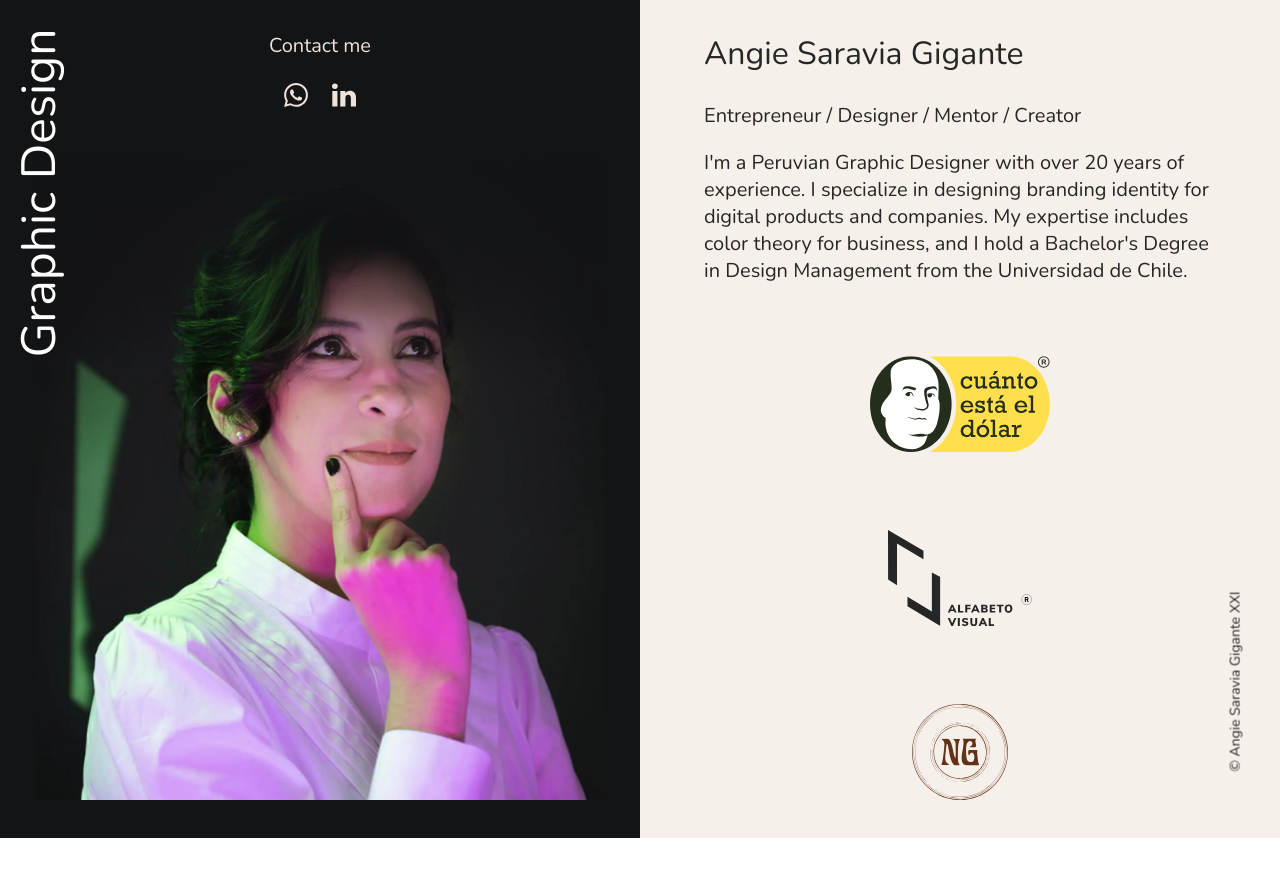
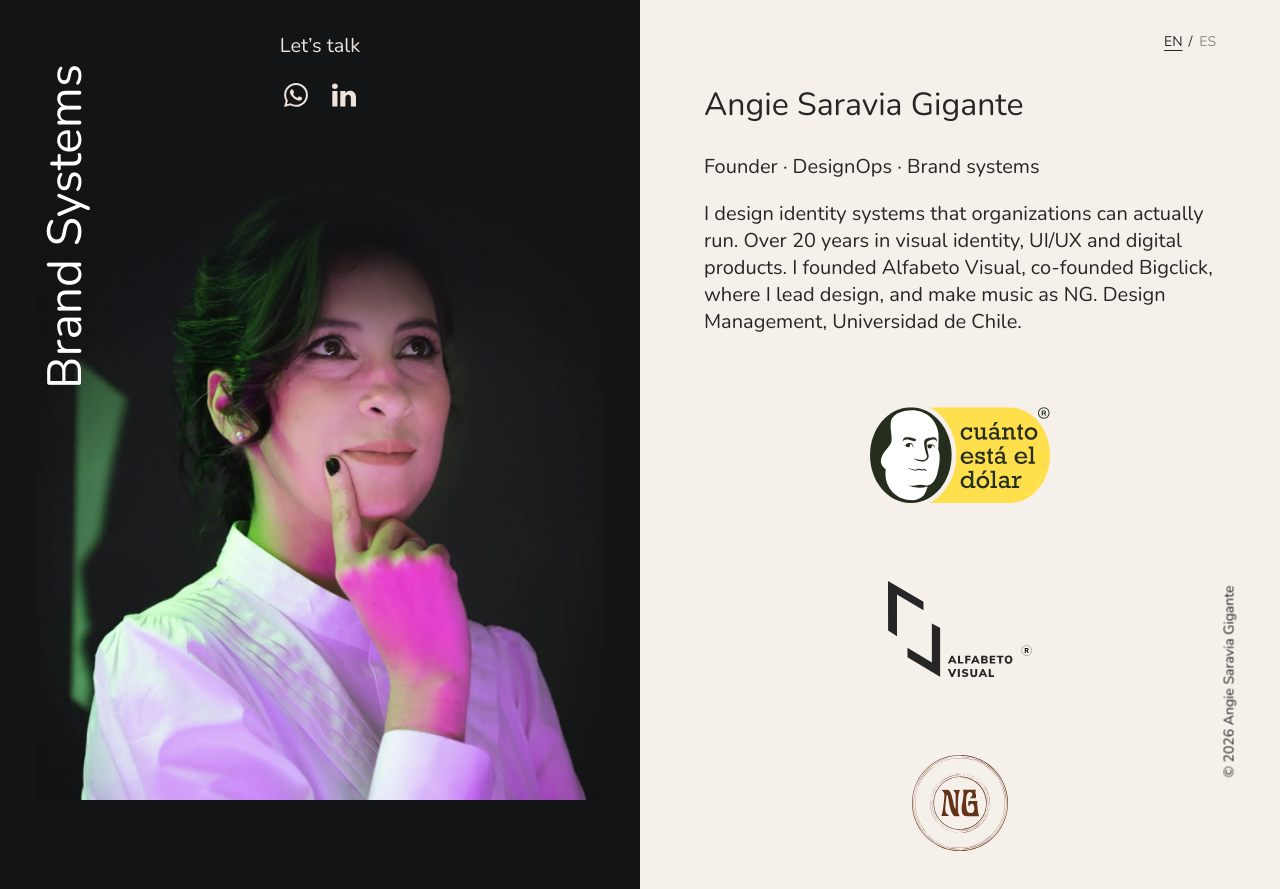
Before and after one commit to 4ngelinepe/angie-saravia-gigante, a plain HTML site: page index.html in a window 1280 px wide. Before the commit the page ends 838 px from the top, so only its background shows below. Drawn offline with nearby package versions, Linux system fonts and the light colour scheme.

Commit message:
Textos actualizados y versión bilingüe EN/ES; sale Ancestras
Co-Authored-By: Claude Opus 5.5 <noreply@anthropic.com>
Claude-Session: https://claude.ai/code/session_016BPKgYRopsFkHhskAmfMKY

```diff
--- a/index.html
+++ b/index.html
@@ -7,18 +7,25 @@
     <link rel="preconnect" href="https://fonts.gstatic.com" crossorigin>
     <link href="https://fonts.googleapis.com/css2?family=Nunito:wght@200;300&family=Roboto:ital,wght@0,400;0,500;1,400;1,500&display=swap" rel="stylesheet">
     <link rel="stylesheet" href="style.css">
-    <title>Angie Saravia Gigante</title>
-    <link rel="icon" rel="icon" href="assets/favicon.png" type="image/png">
+    <title>Angie Saravia Gigante · Founder · DesignOps</title>
+    <meta name="description" content="Angie Saravia Gigante, founder of Alfabeto Visual. Identity systems and DesignOps. 20+ years. Lima, Peru.">
+    <link rel="canonical" href="https://angiesaraviagigante.com/">
+    <meta property="og:type" content="website">
+    <meta property="og:url" content="https://angiesaraviagigante.com/">
+    <meta property="og:title" content="Angie Saravia Gigante · Founder · DesignOps">
+    <meta property="og:description" content="I design identity systems that organizations can actually run.">
+    <meta property="og:image" content="https://angiesaraviagigante.com/assets/angie.png">
+    <link rel="icon" href="assets/favicon.png" type="image/png">
   </head>
   <body>
 
     <div class="layout">
 
       <div class="hero-container">
-        <h1 class="-rotate_90">Graphic Design</h1>
+        <h1 class="-rotate_90" data-es="Sistemas de marca">Brand Systems</h1>
 
         <div class="contact-container -align_block_xaxis">
-          <h4 class="title">Contact me</h4>
+          <h4 class="title" data-es="Conversemos">Let’s talk</h4>
           <nav class="icons-navigation">
             <a href="https://wa.me/51987550655?text=Hola,%20Angie!" class="icon-button" target="_blank">
               <svg width="24" height="24" viewBox="0 0 360 362" fill="none" xmlns="http://www.w3.org/2000/svg">
@@ -32,16 +39,21 @@
         </div>
 
         <div class="author-portrait">
-          <img src="assets/Angie-Saravia-gigante.webp" alt="author portrait">
+          <img src="assets/Angie-Saravia-gigante.webp" alt="Angie Saravia Gigante">
         </div>
       </div>
 
       <main class="main-content">
         <section class="author-info">
+          <div class="lang" role="group" aria-label="Language">
+            <button type="button" data-lang="en" aria-pressed="true">EN</button>
+            <span aria-hidden="true">/</span>
+            <button type="button" data-lang="es" aria-pressed="false">ES</button>
+          </div>
           <h2 class="name">Angie Saravia Gigante</h2>
-          <p> Entrepreneur / Designer / Mentor / Creator </p>
-          <p>
-            I'm a Peruvian Graphic Designer with over 20 years of experience. I specialize in designing branding identity for digital products and companies. My expertise includes color theory for business, and I hold a Bachelor's Degree in Design Management from the Universidad de Chile.
+          <p data-es="Fundadora · DesignOps · Sistemas de marca">Founder · DesignOps · Brand systems</p>
+          <p data-es="Diseño sistemas de identidad que una organización puede operar de verdad. Más de 20 años en identidad visual, UI/UX y productos digitales. Fundé Alfabeto Visual, cofundé Bigclick, donde dirijo el diseño, y hago música como NG. Gestión de Diseño, Universidad de Chile.">
+            I design identity systems that organizations can actually run. Over 20 years in visual identity, UI/UX and digital products. I founded Alfabeto Visual, co-founded Bigclick, where I lead design, and make music as NG. Design Management, Universidad de Chile.
           </p>
         </section>
         <section class="projects-container">
@@ -53,19 +65,15 @@
           </nav> -->
           <div class="projects-list">
             <a class="project" target="_blank" href="https://cuantoestaeldolar.pe">
-              <img src="assets/ced.svg">
+              <img src="assets/ced.svg" alt="cuántoestáeldólar">
               <svg class="-arrow" xmlns="http://www.w3.org/2000/svg" viewBox="0 -960 960 960" width="64" height="64"><path d="M607.461-480 298.846-788.615q-8.846-8.846-8.731-21.27.116-12.423 8.962-21.269Q307.923-840 320.346-840q12.423 0 21.269 8.846l305.462 305.692q9.692 9.693 14.154 21.616 4.461 11.923 4.461 23.846t-4.461 23.846q-4.462 11.923-14.154 21.616L341.385-128.846q-8.846 8.846-21.154 8.731-12.308-.116-21.154-8.962t-8.846-21.269q0-12.423 8.846-21.269L607.461-480Z"/></svg>
             </a>
             <a class="project" target="_blank" href="https://alfabetovisual.com">
-              <img src="assets/alfabeto.svg">
+              <img src="assets/alfabeto.svg" alt="Alfabeto Visual">
               <svg class="-arrow" xmlns="http://www.w3.org/2000/svg" viewBox="0 -960 960 960" width="64" height="64"><path d="M607.461-480 298.846-788.615q-8.846-8.846-8.731-21.27.116-12.423 8.962-21.269Q307.923-840 320.346-840q12.423 0 21.269 8.846l305.462 305.692q9.692 9.693 14.154 21.616 4.461 11.923 4.461 23.846t-4.461 23.846q-4.462 11.923-14.154 21.616L341.385-128.846q-8.846 8.846-21.154 8.731-12.308-.116-21.154-8.962t-8.846-21.269q0-12.423 8.846-21.269L607.461-480Z"/></svg>
             </a>
-            <!-- <a class="project" target="_blank" href="https://ancestras.pe">
-              <img src="assets/ancestras.svg">
-              <svg class="-arrow" xmlns="http://www.w3.org/2000/svg" viewBox="0 -960 960 960" width="64" height="64"><path d="M607.461-480 298.846-788.615q-8.846-8.846-8.731-21.27.116-12.423 8.962-21.269Q307.923-840 320.346-840q12.423 0 21.269 8.846l305.462 305.692q9.692 9.693 14.154 21.616 4.461 11.923 4.461 23.846t-4.461 23.846q-4.462 11.923-14.154 21.616L341.385-128.846q-8.846 8.846-21.154 8.731-12.308-.116-21.154-8.962t-8.846-21.269q0-12.423 8.846-21.269L607.461-480Z"/></svg>
-            </a> -->
             <a class="project" target="_blank" href="https://ngmusique.com">
-              <img src="assets/ng.svg">
+              <img src="assets/ng.svg" alt="NG">
               <svg class="-arrow" xmlns="http://www.w3.org/2000/svg" viewBox="0 -960 960 960" width="64" height="64"><path d="M607.461-480 298.846-788.615q-8.846-8.846-8.731-21.27.116-12.423 8.962-21.269Q307.923-840 320.346-840q12.423 0 21.269 8.846l305.462 305.692q9.692 9.693 14.154 21.616 4.461 11.923 4.461 23.846t-4.461 23.846q-4.462 11.923-14.154 21.616L341.385-128.846q-8.846 8.846-21.154 8.731-12.308-.116-21.154-8.962t-8.846-21.269q0-12.423 8.846-21.269L607.461-480Z"/></svg>
             </a>
           </div>
@@ -74,8 +82,29 @@
     </div>
 
     <footer class="main-footer -rotate_90 -float_element">
-      <span>© Angie Saravia Gigante XXI</span>
+      <span>© 2026 Angie Saravia Gigante</span>
     </footer>
 
+    <script>
+      (function () {
+        var nodes = document.querySelectorAll('[data-es]');
+        nodes.forEach(function (n) { n.setAttribute('data-en', n.innerHTML.trim()); });
+        function setLang(lang) {
+          nodes.forEach(function (n) { n.innerHTML = n.getAttribute('data-' + lang); });
+          document.documentElement.lang = lang;
+          document.querySelectorAll('[data-lang]').forEach(function (b) {
+            b.setAttribute('aria-pressed', b.getAttribute('data-lang') === lang ? 'true' : 'false');
+          });
+          try { localStorage.setItem('lang', lang); } catch (e) {}
+        }
+        document.querySelectorAll('[data-lang]').forEach(function (b) {
+          b.addEventListener('click', function () { setLang(b.getAttribute('data-lang')); });
+        });
+        var saved = null;
+        try { saved = localStorage.getItem('lang'); } catch (e) {}
+        var initial = saved || ((navigator.language || '').toLowerCase().indexOf('es') === 0 ? 'es' : 'en');
+        if (initial === 'es') setLang('es');
+      })();
+    </script>
   </body>
 </html>
--- a/style.css
+++ b/style.css
@@ -71,12 +71,11 @@ body {
 }
 .hero-container h1 {
   position: absolute;
-  /* top: 96px; */
-  top: 128px;
-  /* top: 160px; */
-  left: -126px;
-  /* left: -94px; */
-  /* left: -62px; */
+  top: 64px;
+  left: 32px;
+  margin: 0;
+  white-space: nowrap;
+  transform-origin: top left;
   color: var(--color-on-primary);
   font-weight: 200;
   font-size: 3rem;
@@ -231,6 +230,7 @@ background: linear-gradient(180deg, rgba(19,20,22,1) 2%, rgba(19,20,22,0.6783088
 .-rotate_90 {
   transform: rotate(-90deg);
 }
+.hero-container h1.-rotate_90 { transform: rotate(-90deg) translateX(-100%); }
 
 .-align_block_xaxis {
   margin: 0 auto;
@@ -307,8 +307,21 @@ background: linear-gradient(180deg, rgba(19,20,22,1) 2%, rgba(19,20,22,0.6783088
 
 @media (max-width: 600px){
   .hero-container h1 {
-    top: 100px;
-    left: -58px;
+    top: 48px;
+    left: 20px;
     font-size: 1.9rem;
   }
 }
+
+/* language toggle */
+.lang {
+  display: flex; justify-content: flex-end; gap: 6px;
+  margin-bottom: 32px;
+  font-size: 14px; letter-spacing: .06em;
+}
+.lang button {
+  background: none; border: 0; padding: 0; cursor: pointer;
+  font: inherit; color: var(--color-on-surface); opacity: .5;
+}
+.lang button[aria-pressed="true"] { opacity: 1; text-decoration: underline; text-underline-offset: 4px; }
+@media (max-width: 840px) { .lang { justify-content: center; } }
```
Also changed, not shown: assets/ancestras.svg (deleted).
